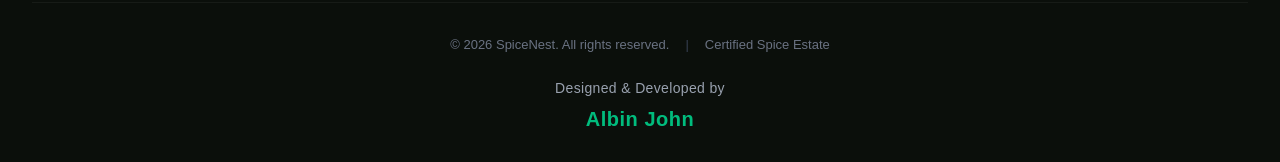
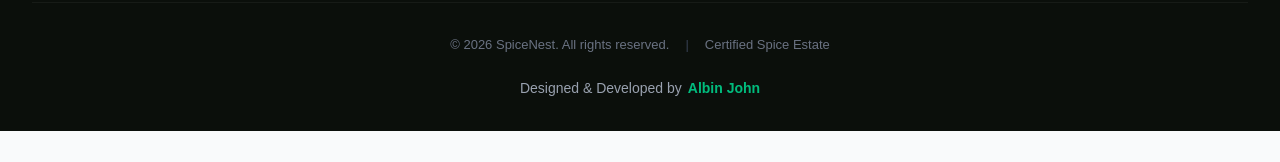
Before and after one commit to CASPER0022/SpiceNest, a React (Vite) app in the folder frontend/: page /track-order in a window 1280 px wide. Shown: the part 1137-1299 px from the top of the page. After the commit the page ends 1268 px from the top, so only its background shows below. Built offline with nearby package versions, Linux system fonts and the light colour scheme; no server answers; a web font is replaced by a local one.

Commit message:
Align developer credits on single line and hyperlink to personal portfolio website

```diff
--- a/frontend/src/components/Footer.jsx
+++ b/frontend/src/components/Footer.jsx
@@ -111,11 +111,16 @@ export default function Footer() {
             <span className="hidden sm:inline text-gray-700">|</span>
             <span>Certified Spice Estate</span>
           </div>
-          <div className="flex flex-col items-center justify-center space-y-1.5 pt-2">
-            <span className="text-[14px] text-gray-400 tracking-wide">Designed & Developed by</span>
-            <span className="text-emerald-500 font-extrabold tracking-wide hover:underline cursor-pointer text-xl">
+          <div className="flex items-center justify-center space-x-1.5 pt-2 text-[14px]">
+            <span className="text-gray-400">Designed & Developed by</span>
+            <a
+              href="https://albinjohn.dev"
+              target="_blank"
+              rel="noopener noreferrer"
+              className="text-emerald-500 font-extrabold hover:underline transition-colors"
+            >
               Albin John
-            </span>
+            </a>
           </div>
         </div>
 
```
